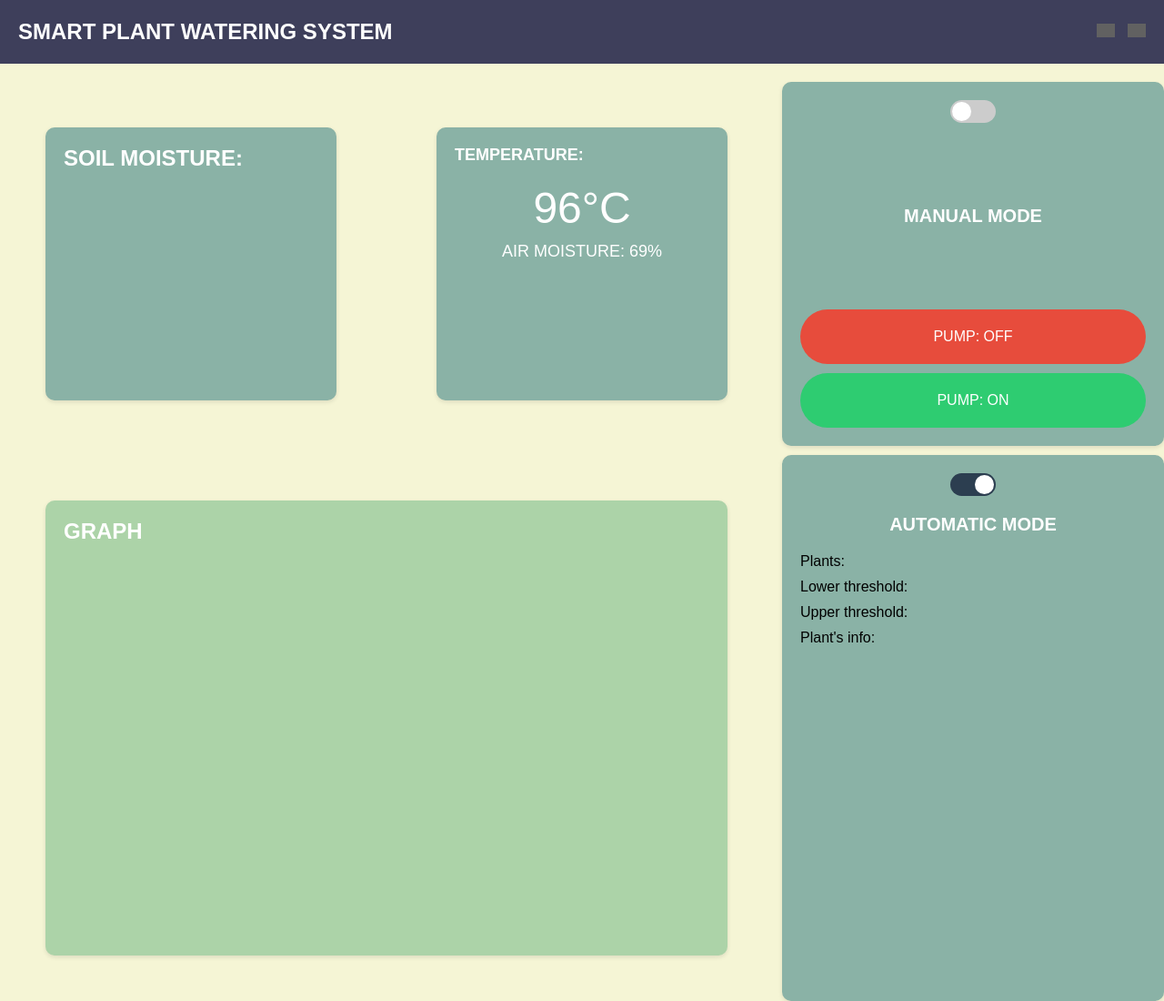
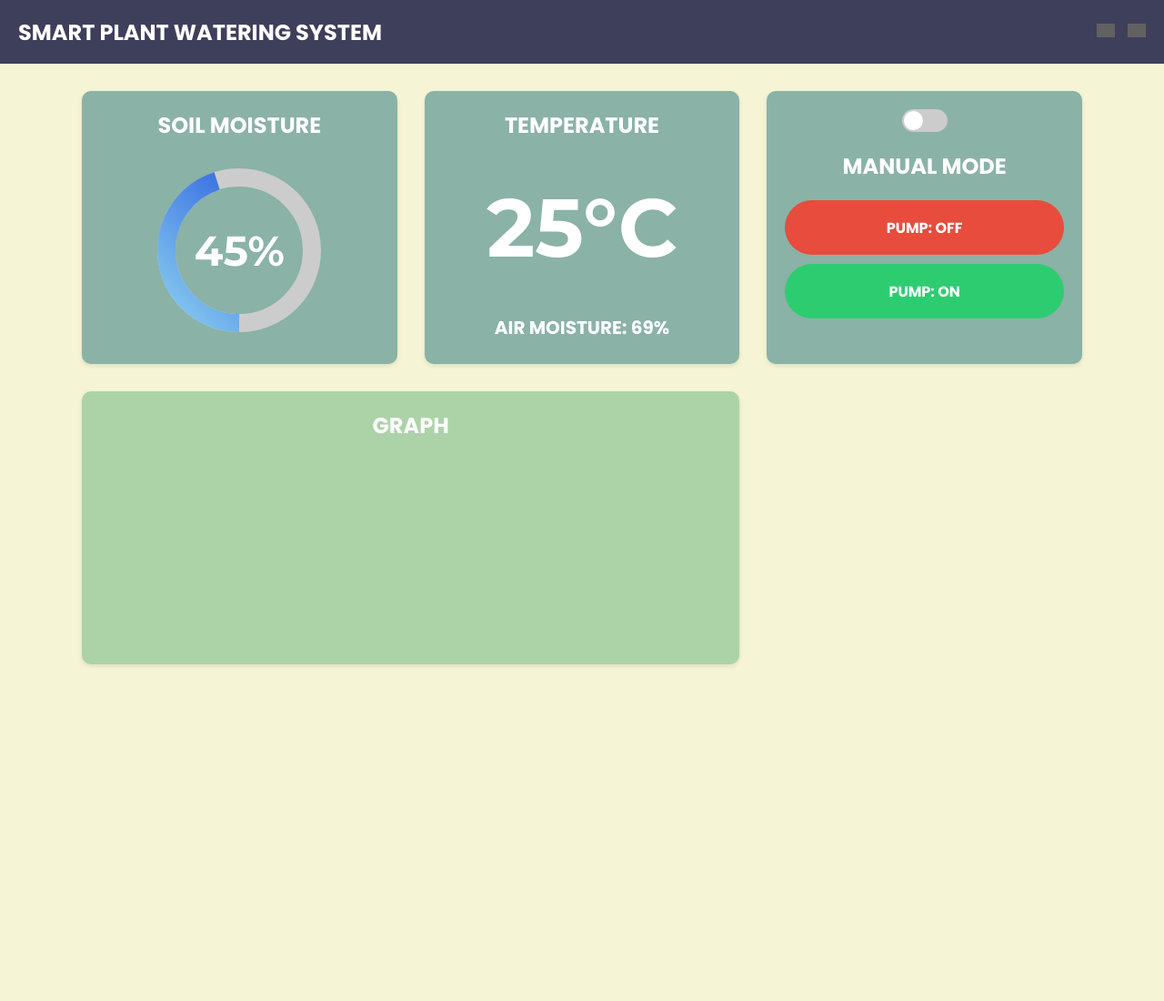
Before and after one commit to HikariL3/SmartWateringSystem, a plain HTML site: page index.html in a window 1280 px wide. Shown: the whole page at 91% size. After the commit the page ends 800 px from the top, so only its background shows below. Drawn offline with Linux system fonts and the light colour scheme; grey boxes are pictures that could not be loaded.

Commit message:
frontend

```diff
--- a/index.html
+++ b/index.html
@@ -4,238 +4,10 @@
     <meta charset="UTF-8">
     <meta name="viewport" content="width=device-width, initial-scale=1.0">
     <title>Smart Plant Watering System</title>
-    <style>
-        * {
-            margin: 0;
-            padding: 0;
-            box-sizing: border-box;
-            font-family: Arial, sans-serif;
-        }
-
-        body {
-            background-color: #f5f5d5;
-            padding: 0px;
-        }
-
-        .container {
-            max-width: desktop;
-            margin: 0 auto;
-            padding-top: auto;
-        }
-
-        .header {
-            background-color: #3E3F5B;
-            color: white;
-            padding: 10px 20px;
-            display: flex;
-            justify-content: space-between;
-            align-items: center;
-            width: 100%;
-            height: 70px;
-            position: relative;
-            top : 0;
-            left : 0;
-        }
-
-        .header h1 {
-            font-size: 24px;
-        }
-
-        .header .icons img {
-            width: 20px;
-            margin-left: 10px;
-            filter: invert(1);
-        }
-
-        /* Create a grid with 3 columns, 2 rows */
-        .main-grid {
-            display: grid;
-            grid-template-columns: 1fr 1fr 1fr;
-            grid-template-rows: auto auto;
-            gap: 10px;
-            margin-top: 20px;
-        }
-
-        .card {
-            background-color: #8AB2A6;
-            border-radius: 10px;
-            padding: 20px;
-            box-shadow: 0 2px 5px rgba(0, 0, 0, 0.1);
-        }
-
-        .soil-moisture, .temperature {
-            min-height: 300px;
-            max-width: 400px;
-            margin: 50px;
-            background-color: #8AB2A6;
-            color: white;
-        }
-
-        .temperature {
-            display: flex;
-            flex-direction: column;
-            justify-content: flex-start;
-            align-items: center;
-            min-height: 300px;
-            max-width: 400px;
-            margin: 50px;
-        }
-
-        .manual-mode, .automatic-mode {
-            max-width: 500px;
-        }
-        .soil-moisture, .temperature, .manual-mode {
-            grid-row: 1 / 2;
-        }
-
-        .graph {
-            min-width: 00px;
-            margin: 30px;
-            background-color: #ACD3A8;
-            grid-row: 2 / 3;
-            grid-column: 1 / 3;
-            min-height: 500px;
-            margin: 50px;
-            color: white;
-        }
-
-
-        .automatic-mode {
-            grid-row: 2 / 3;
-            grid-column: 3 / 4;
-        }
-
-        .temperature h2 {
-            font-size: 18px;
-            margin-bottom: 20px;
-            color: white;
-            text-align: left;
-            align-self: flex-start;
-            width: 100%;
-        }
-
-        .temperature p {
-            font-size: 48px;
-            text-align: center;
-            color: white;
-        }
-
-        .temperature .air-moisture {
-            font-size: 18px;
-            text-align: bottom;
-            margin-top: 10px;
-            color: white;
-        }
-
-        .manual-mode {
-            display: flex;
-            flex-direction: column;
-            justify-content: space-between;
-        }
-
-        .manual-mode h2, .automatic-mode h2 {
-            font-size: 20px;
-            margin-bottom: 20px;
-            text-align: center;
-            color: white;
-        }
-
-        .manual-mode .toggle {
-            display: flex;
-            align-items: center;
-            justify-content: center;
-            margin-bottom: 20px;
-        }
-
-        .manual-mode .toggle span {
-            font-size: 16px;
-        }
-
-        .manual-mode .buttons {
-            display: flex;
-            flex-direction: column;
-            gap: 10px;
-        }
-
-        .manual-mode .buttons button {
-            padding: 10px;
-            border: none;
-            border-radius: 40px;
-            font-size: 16px;
-            cursor: pointer;
-            color: white;
-            height: 60px;
-        }
-
-        .manual-mode .buttons .off {
-            background-color: #e74c3c;
-        }
-
-        .manual-mode .buttons .on {
-            background-color: #2ecc71;
-        }
-
-        .automatic-mode .toggle {
-            display: flex;
-            align-items: center;
-            justify-content: center;
-            margin-bottom: 20px;
-        }
-
-        .automatic-mode .toggle span {
-            font-size: 16px;
-        }
-
-        .automatic-mode p {
-            font-size: 16px;
-            margin-bottom: 10px;
-        }
-
-        .toggle-switch {
-            position: relative;
-            display: inline-block;
-            width: 50px;
-            height: 25px;
-        }
-
-        .toggle-switch input {
-            opacity: 0;
-            width: 0;
-            height: 0;
-        }
-
-        .slider {
-            position: absolute;
-            cursor: pointer;
-            top: 0;
-            left: 0;
-            right: 0;
-            bottom: 0;
-            background-color: #ccc;
-            transition: 0.4s;
-            border-radius: 25px;
-        }
-
-        .slider:before {
-            position: absolute;
-            content: "";
-            height: 21px;
-            width: 21px;
-            left: 2px;
-            bottom: 2px;
-            background-color: white;
-            transition: 0.4s;
-            border-radius: 50%;
-        }
-
-        input:checked + .slider {
-            background-color: #2c3e50;
-        }
-
-        input:checked + .slider:before {
-            transform: translateX(25px);
-        }
-    </style>
+    <link href="https://fonts.googleapis.com/css2?family=Poppins:wght@400;700&display=swap" rel="stylesheet">
+    <link href="https://fonts.googleapis.com/css2?family=Roboto:wght@400;700&display=swap" rel="stylesheet">
+    <link href="https://fonts.googleapis.com/css2?family=Montserrat:wght@400;700&display=swap" rel="stylesheet">
+    <link rel="stylesheet" href="style.css">
 </head>
 <body>
     <div class="container">
@@ -249,48 +21,61 @@
 
         <div class="main-grid">
             <div class="card soil-moisture">
-                <h2>SOIL MOISTURE:</h2>
+                <h2>SOIL MOISTURE</h2>
+                <div class="gauge">
+                    <svg class="gauge-ring" viewBox="0 0 100 100">
+                        <defs>
+                            <linearGradient id="gaugeGradient" x1="0%" y1="0%" x2="100%" y2="100%">
+                                <stop class="gradient-start" offset="0%" />
+                                <stop class="gradient-end" offset="100%" />
+                            </linearGradient>
+                        </defs>
+                        <circle class="gauge-background" cx="50" cy="50" r="40" />
+                        <circle class="gauge-fill" cx="50" cy="50" r="40" stroke="url(#gaugeGradient)" />
+                    </svg>
+                    <div class="gauge-value" contenteditable="true">45%</div>
+                </div>
             </div>
 
             <div class="card temperature">
-                <h2>TEMPERATURE:</h2>
-                <p>96°C</p>
+                <h2>TEMPERATURE</h2>
+                <p>25°C</p>
                 <p class="air-moisture">AIR MOISTURE: 69%</p>
             </div>
 
-            <div class="card manual-mode">
+            <div class="card control-mode">
                 <div class="toggle">
-
                     <label class="toggle-switch">
-                        <input type="checkbox">
+                        <input type="checkbox" id="mode-toggle">
                         <span class="slider"></span>
                     </label>
                 </div>
-                <h2>MANUAL MODE</h2>
-                <div class="buttons">
-                    <button class="off">PUMP: OFF</button>
-                    <button class="on">PUMP: ON</button>
+                <h2 id="mode-title">MANUAL MODE</h2>
+                <div id="mode-content">
+                    <div class="buttons" id="manual-content">
+                        <button class="off">PUMP: OFF</button>
+                        <button class="on">PUMP: ON</button>
+                    </div>
+                    <div class="auto-content" id="auto-content" style="display: none;">
+                        <p><span class="label">Plants:</span>
+                            <select id="plant-select">
+                                <option value="SIGMA">SIGMA</option>
+                                <option value="Skibidi">Skibidi</option>
+                                <option value="Thằng homie hêu">Thằng homie hêu</option>
+                            </select>
+                        </p>
+                        <p><span class="label">Lower threshold:</span> <span id="lower-threshold">30%</span></p>
+                        <p><span class="label">Upper threshold:</span> <span id="upper-threshold">70%</span></p>
+                        <p><span class="label">Plant's info:</span> <span id="plant-info"></span></p>
+                    </div>
                 </div>
             </div>
 
             <div class="card graph">
                 <h2>GRAPH</h2>
             </div>
-
-            <div class="card automatic-mode">
-                <div class="toggle">
-                    <label class="toggle-switch">
-                        <input type="checkbox" checked>
-                        <span class="slider"></span>
-                    </label>
-                </div>
-                <h2>AUTOMATIC MODE</h2>
-                <p>Plants:</p>
-                <p>Lower threshold: </p>
-                <p>Upper threshold: </p>
-                <p>Plant's info:</p>
-            </div>
         </div>
     </div>
+    <script src="script.js"></script>
 </body>
 </html>
--- /dev/null
+++ b/script.js
@@ -0,0 +1,82 @@
+document.addEventListener('DOMContentLoaded', function () {
+    const gaugeFill = document.querySelector('.gauge-fill');
+    const gaugeValue = document.querySelector('.gauge-value');
+    const plantSelect = document.getElementById('plant-select');
+    const lowerThreshold = document.getElementById('lower-threshold');
+    const upperThreshold = document.getElementById('upper-threshold');
+    const plantInfo = document.getElementById('plant-info');
+
+    // Hardcoded plant data
+    const plants = [
+        { name: "SIGMA", lower_threshold: 0, upper_threshold: 0, info: "REAL MEN DO NOT DRINK WATER, SET MOISTURE TO 0. WHY DA HELL WE NEED TO DRINK WATER, HUH?" },
+        { name: "Skibidi", lower_threshold: 0, upper_threshold: 100, info: "skibidi dopdop yesyes skibidi dop yesyes, skibidi dopdop yesyes skibidi dop yesyes" },
+        { name: "Thằng homie hêu", lower_threshold: 10, upper_threshold: 30, info: "Thằng homie béo vcl, chứa rất nhiều nước (và mỡ), lượng nước (và mỡ) trong cơ thể này giống như SĐT của tôi vậy" }
+    ];
+
+    function updatePlantInfo(selectedPlantName) {
+        const selectedPlant = plants.find(plant => plant.name === selectedPlantName);
+        if (selectedPlant) {
+            lowerThreshold.textContent = `${selectedPlant.lower_threshold}%`;
+            upperThreshold.textContent = `${selectedPlant.upper_threshold}%`;
+            plantInfo.textContent = selectedPlant.info;
+            // Update the card height when the plant info changes
+            const controlModeCard = document.querySelector('.control-mode');
+            const contentHeight = controlModeCard.scrollHeight;
+            controlModeCard.style.height = `${contentHeight}px`;
+        }
+    }
+
+    updatePlantInfo(plantSelect.value);
+
+    plantSelect.addEventListener('change', () => {
+        updatePlantInfo(plantSelect.value);
+    });
+
+    function updateGauge(value) {
+        const percentage = parseInt(value.replace('%', '')) || 0;
+        const clampedValue = Math.min(Math.max(percentage, 0), 100);
+        const arcLength = 251.2; // Circumference of the circle
+        const offset = arcLength * (1 - clampedValue / 100);
+        gaugeFill.style.strokeDashoffset = offset;
+        gaugeValue.textContent = `${clampedValue}%`;
+    }
+
+    updateGauge(gaugeValue.textContent);
+
+    gaugeValue.addEventListener('input', () => {
+        updateGauge(gaugeValue.textContent);
+    });
+
+    gaugeValue.addEventListener('blur', () => {
+        updateGauge(gaugeValue.textContent);
+    });
+
+    const toggle = document.getElementById('mode-toggle');
+    const modeTitle = document.getElementById('mode-title');
+    const manualContent = document.getElementById('manual-content');
+    const autoContent = document.getElementById('auto-content');
+    const controlModeCard = document.querySelector('.control-mode');
+
+    // Store the initial height of the Manual mode content
+    const manualModeHeight = controlModeCard.scrollHeight;
+
+    toggle.addEventListener('change', function () {
+        if (toggle.checked) {
+            modeTitle.textContent = 'AUTOMATIC MODE';
+            manualContent.style.display = 'none';
+            autoContent.style.display = 'block';
+            // Update height based on Automatic mode content
+            const contentHeight = controlModeCard.scrollHeight;
+            controlModeCard.style.height = `${contentHeight}px`;
+        } else {
+            modeTitle.textContent = 'MANUAL MODE';
+            manualContent.style.display = 'flex';
+            autoContent.style.display = 'none';
+            // Reset to the initial Manual mode height
+            controlModeCard.style.height = `${manualModeHeight}px`;
+        }
+    });
+
+    // Set the initial height
+    controlModeCard.style.height = `${manualModeHeight}px`;
+});
--- /dev/null
+++ b/style.css
@@ -0,0 +1,275 @@
+* {
+    margin: 0;
+    padding: 0;
+    box-sizing: border-box;
+    font-family: 'Poppins', sans-serif;
+}
+
+body {
+    background-color: #f5f5d5;
+    padding: 0px;
+}
+
+.container {
+    max-width: 1200px;
+    margin: 0 auto;
+    padding: 0 20px;
+}
+
+.header {
+    background-color: #3E3F5B;
+    color: white;
+    padding: 10px 20px;
+    display: flex;
+    justify-content: space-between;
+    align-items: center;
+    width: 100vw;
+    height: 70px;
+    position: fixed;
+    top: 0;
+    left: 0;
+    z-index: 1000;
+    box-sizing: border-box;
+}
+
+.header h1 {
+    font-size: 24px;
+}
+
+.header .icons img {
+    width: 20px;
+    margin-left: 10px;
+    filter: invert(1);
+}
+
+.main-grid {
+    display: grid;
+    grid-template-columns: 1fr 1fr 1fr;
+    grid-template-rows: auto auto;
+    gap: 30px;
+    margin-top: 70px;
+    padding: 30px;
+}
+
+.card {
+    background-color: #8AB2A6;
+    border-radius: 10px;
+    padding: 20px;
+    box-shadow: 0 2px 5px rgba(0, 0, 0, 0.1);
+    color: white;
+    align-items: flex-start;
+}
+
+.soil-moisture, .temperature, .control-mode {
+    min-height: 300px;
+    max-height: 300px;
+    width: 100%;
+    max-width: 400px;
+    margin: 0;
+}
+
+.control-mode {
+    max-height: none;
+    transition: height 0.3s ease;
+}
+
+.graph {
+    min-height: 300px;
+    width: 100%;
+    margin: 0;
+    background-color: #ACD3A8;
+    grid-row: 2 / 3;
+    grid-column: 1 / 3;
+}
+
+.soil-moisture h2, .temperature h2, .control-mode h2, .graph h2 {
+    font-size: 24px;
+    margin-bottom: 20px;
+    text-align: center;
+    width: 100%;
+}
+
+.temperature {
+    justify-content: space-between;
+}
+
+.temperature p {
+    font-size: 90px;
+    margin-top: 40px;
+    text-align: center;
+    width: 100%;
+    font-weight: bold;
+    font-family: 'Montserrat', sans-serif;
+}
+
+.temperature .air-moisture {
+    font-size: 20px;
+    text-align: center;
+    display: flex;
+    flex-direction: column;
+    justify-content: flex-start;
+    font-weight: bold;
+    font-family: 'Poppins', sans-serif;
+}
+
+.control-mode .toggle {
+    display: flex;
+    align-items: center;
+    justify-content: center;
+    margin-bottom: 20px;
+    width: 100%;
+}
+
+.control-mode .buttons {
+    display: flex;
+    flex-direction: column;
+    gap: 10px;
+}
+
+.control-mode .buttons button {
+    padding: 10px;
+    margin: 0;
+    border: none;
+    border-radius: 40px;
+    font-size: 16px;
+    cursor: pointer;
+    color: white;
+    height: 60px;
+    width: 100%;
+    box-sizing: border-box;
+    font-weight: bold;
+}
+
+.control-mode .buttons .off {
+    background-color: #e74c3c;
+}
+
+.control-mode .buttons .off:hover {
+    background-color: #da190b;
+}
+
+.control-mode .buttons .on {
+    background-color: #2ecc71;
+}
+
+.control-mode .buttons .on:hover {
+    background-color: #45a049;
+}
+
+.control-mode .auto-content p {
+    font-size: 18px;
+    margin-bottom: 10px;
+    font-family: 'Montserrat', sans-serif;
+}
+
+.control-mode .auto-content .label {
+    font-weight: bold;
+}
+
+.toggle-switch {
+    position: relative;
+    display: inline-block;
+    width: 50px;
+    height: 25px;
+}
+
+.toggle-switch input {
+    opacity: 0;
+    width: 0;
+    height: 0;
+}
+
+.slider {
+    position: absolute;
+    cursor: pointer;
+    top: 0;
+    left: 0;
+    right: 0;
+    bottom: 0;
+    background: #ccc;
+    transition: 0.4s;
+    border-radius: 25px;
+}
+
+.slider:before {
+    position: absolute;
+    content: "";
+    height: 21px;
+    width: 21px;
+    left: 2px;
+    bottom: 2px;
+    background-color: white;
+    transition: 0.4s;
+    border-radius: 50%;
+}
+
+input:checked + .slider {
+    background-color: #2c3e50;
+}
+
+input:checked + .slider:before {
+    transform: translateX(25px);
+}
+
+.gauge {
+    position: relative;
+    width: 200px;
+    height: 200px;
+    margin: 20px auto;
+}
+
+.gauge-ring {
+    width: 100%;
+    height: 100%;
+}
+
+.gauge-background {
+    fill: none;
+    stroke: #ccc;
+    stroke-width: 10;
+}
+
+.gauge-fill {
+    fill: none;
+    stroke-width: 10;
+    stroke-dasharray: 251.2;
+    stroke-dashoffset: 0;
+    transition: stroke-dashoffset 0.5s ease;
+    transform: rotate(90deg);
+    transform-origin: center;
+}
+
+.gauge-value {
+    position: absolute;
+    top: 50%;
+    left: 50%;
+    transform: translate(-50%, -50%);
+    font-size: 46px;
+    font-weight: bold;
+    font-family: 'Montserrat', sans-serif;
+    color: white;
+}
+
+.gauge-labels {
+    position: absolute;
+    width: 100%;
+    bottom: -20px;
+    display: flex;
+    justify-content: space-between;
+    font-size: 14px;
+    color: white;
+}
+
+.label-left, .label-right {
+    font-family: 'Montserrat', sans-serif;
+}
+
+.gradient-start {
+    stop-color: #194adc;
+    stop-opacity: 1;
+}
+
+.gradient-end {
+    stop-color: #89CFF0;
+    stop-opacity: 1;
+}
```
